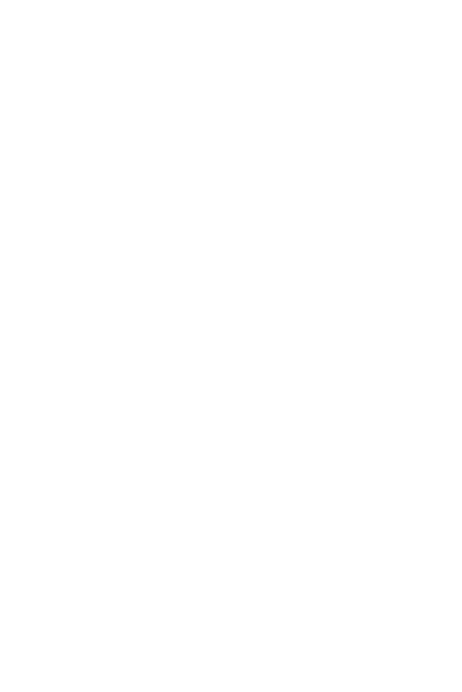
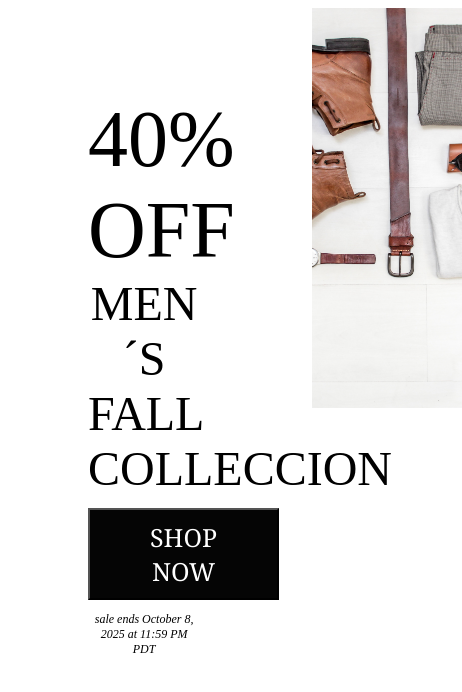
Before and after one commit to tatianas8090/PROYECTO-LANDING_PAGE, a plain HTML site: page index.html in a window 390 px wide. Shown: the whole page, 462 px wide, since content can reach past the window. Drawn offline with Linux system fonts and the light colour scheme.

Commit message:
añadiendo seccion de descuentos

```diff
--- a/css/descuentos.css
+++ b/css/descuentos.css
@@ -0,0 +1,67 @@
+
+   .imagen {
+    background-image: url(../Imagenes/ropa.jpg);
+    background-size: cover;
+    background-position: center;
+    height: 700px;
+    width: 80%;
+   }
+   .descuentos {
+    display: flex;
+    width: 100%;
+    justify-content: space-between;
+    align-items: flex-start;
+    margin-left: 80px;
+   }
+
+   .texto_40off {
+    width: 30%;
+    text-align: center ;
+    margin-top: 20px;
+   }
+
+   .texto_40off h2 {
+    font-size: 80px;
+    margin-bottom: 0%;
+    font-style:inherit;
+    font-weight: lighter;
+   }
+
+   .texto_40off h4 {
+    font-size: 300%;
+    margin-top: 0%;
+    margin-bottom: 10%;
+    font-weight: lighter;
+
+   }
+   .texto_40off button {
+    color: white;
+    font-family:Georgia, 'Times New Roman', Times, serif ;
+    font-size: 25px;
+    padding: 10px 60px ;
+    background: rgb(5, 5, 5);
+    margin-top: 0;
+   }
+
+   .texto_40off p {
+    font-size: 12px;
+    font-style: italic;
+   }
+
+   @media screen and (max-width: 410px) {
+      .imagen {
+         flex-direction: column;
+         background-image: url(../Imagenes/ropa.jpg);
+         background-size: cover;
+         background-position: center;
+         height: 400px;
+         width: 40%;
+        }
+        .descuentos {
+         display: flex;
+         width: 100%;
+         justify-content: space-between;
+         align-items: flex-start;
+         margin-left: 80px;
+        }
+   }
--- a/index.html
+++ b/index.html
@@ -11,24 +11,25 @@
     <link rel="stylesheet" href="css/carrusel.css">
     <link rel="stylesheet" href="css/form.css">
     <link rel="stylesheet" href="css/footer.css">
+    <link rel="stylesheet" href="Imagenes">
     <title>Document</title>
 </head>
 <body>
     <main>
         <header class ="navegacion">
         </header>
+
+        <!--DESCUENTOS-->
         <section class="descuentos">
+
+            <div class="texto_40off" >
+                <h2> 40% OFF </h2>
+                <h4>MEN´S FALL COLLECCION</h4>
+                <button class="descuentos_boton" >SHOP NOW</button>
+                <p class="textobajo">sale ends October 8, 2025 at 11:59 PM PDT</p>
+            </div>
+
+
+           <div class="imagen"></div>
         </section>
-        <section class="beneficios">
-        </section>
-        <section class="feature">
-        </section>
-        <section class="carrusel">
-        </section>
-        <section class="form">
-        </section>
-        <footer class="footer">
-        </footer>
-    </main>
-</body>
-</html>
+        </body>
```
Also changed, not shown: Imagenes/delivery.png (added), Imagenes/ropa.jpg (added), Imagenes/shop.png (added), Imagenes/tag.png (added).
